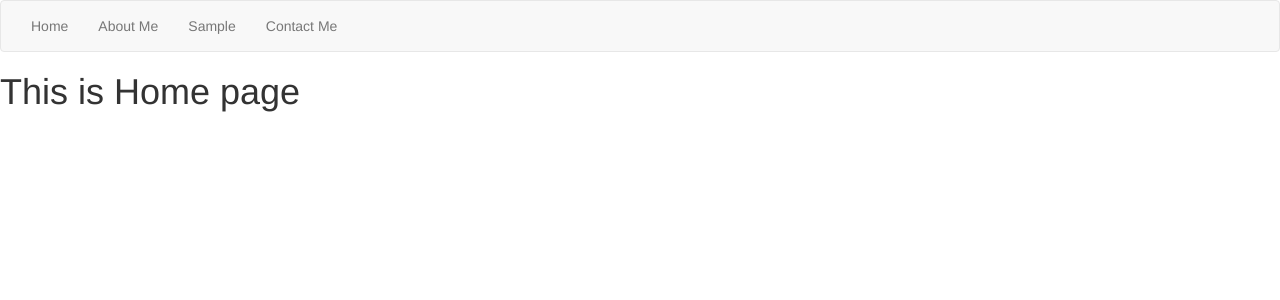
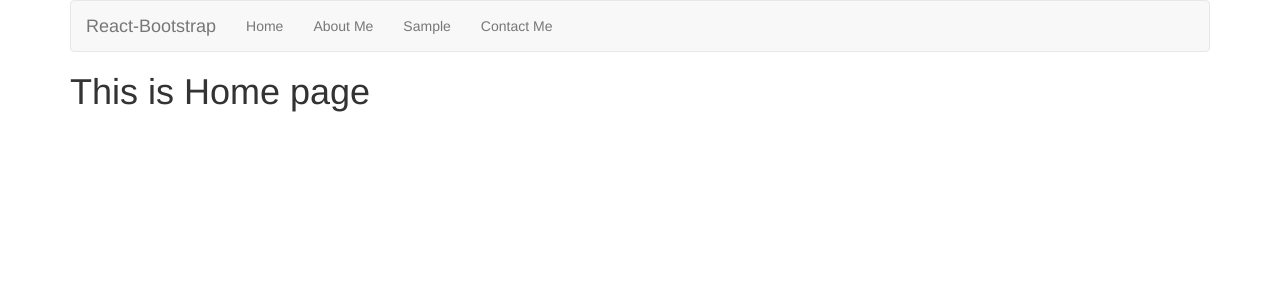
Before and after one commit to gukoson747/myfirstreactjs, a React (Create React App) app: page / in a window 1280 px wide. Shown: the top 300 px of the page. Built offline with nearby package versions, Linux system fonts and the light colour scheme.

Commit message:
date 02-19-2018

```diff
--- a/package.json
+++ b/package.json
@@ -5,6 +5,7 @@
   "dependencies": {
     "bootstrap-css-only": "^4.0.0",
     "react": "^16.2.0",
+    "react-bootstrap": "^0.32.1",
     "react-dom": "^16.2.0",
     "react-router-dom": "^4.2.2",
     "react-scripts": "1.1.1"
--- a/src/App.js
+++ b/src/App.js
@@ -3,19 +3,19 @@ import { Component } from 'react';
 import Header from './common/header';
 import Body from './common/body';
 import './App.css';
+import { Grid, Row, Col } from 'react-bootstrap'
 
 class App extends Component {
   render() {
     return (
-      <div className="App">
-        <header className="App-header">
+      <Grid>
+        <header>
           <Header />
         </header>
         <div>
           <Body />
         </div>
-
-      </div>
+      </Grid>
     );
   }
 }
--- a/src/common/header.js
+++ b/src/common/header.js
@@ -1,28 +1,42 @@
 import React from 'react';
 import { Component } from 'react';
-import { Link } from 'react-router-dom';
+//import { Link } from 'react-router-dom';
+import { Navbar, Nav, NavItem } from 'react-bootstrap';
 
 class Header extends Component{
     render(){
         return(
-            <nav className="navbar navbar-default">
+            /*<nav className="navbar navbar-default">
                 <div className="collapse navbar-collapse">
                     <ul className="nav navbar-nav">
                         <li>
-                            <Link className="active" activeClassName="active" activeOnlyWhenExact to="/">Home</Link>
+                            <Link activeClassName={"active"} to="/">Home</Link>
                         </li>
                         <li>
-                            <Link className="active" activeClassName="active" activeOnlyWhenExact to="about-me">About Me</Link>
+                            <Link to="about-me">About Me</Link>
                         </li>
                         <li>
-                            <Link className="active" activeClassName="active" activeOnlyWhenExact to="sample">Sample</Link>
+                            <Link to="sample">Sample</Link>
                         </li>
                         <li>
-                            <Link className="active" activeClassName="active" activeOnlyWhenExact to="contact-me">Contact Me</Link>
+                            <Link to="contact-me">Contact Me</Link>
                         </li>
                     </ul>
                 </div>
-            </nav>
+            </nav>*/
+            <Navbar>
+                <Navbar.Header>
+                    <Navbar.Brand>
+                        <a href="#home">React-Bootstrap</a>
+                    </Navbar.Brand>
+                </Navbar.Header>
+                <Nav>
+                    <NavItem eventKey={1} href="/">Home</NavItem>
+                    <NavItem eventKey={2} href="/about-me">About Me</NavItem>
+                    <NavItem eventKey={3} href="/sample">Sample</NavItem>
+                    <NavItem eventKey={4} href="/contact-me">Contact Me</NavItem>
+                </Nav>
+            </Navbar>
         );
     }
 
```
Also changed, not shown: 1 other file (tests, documents, lock files or other folders).
